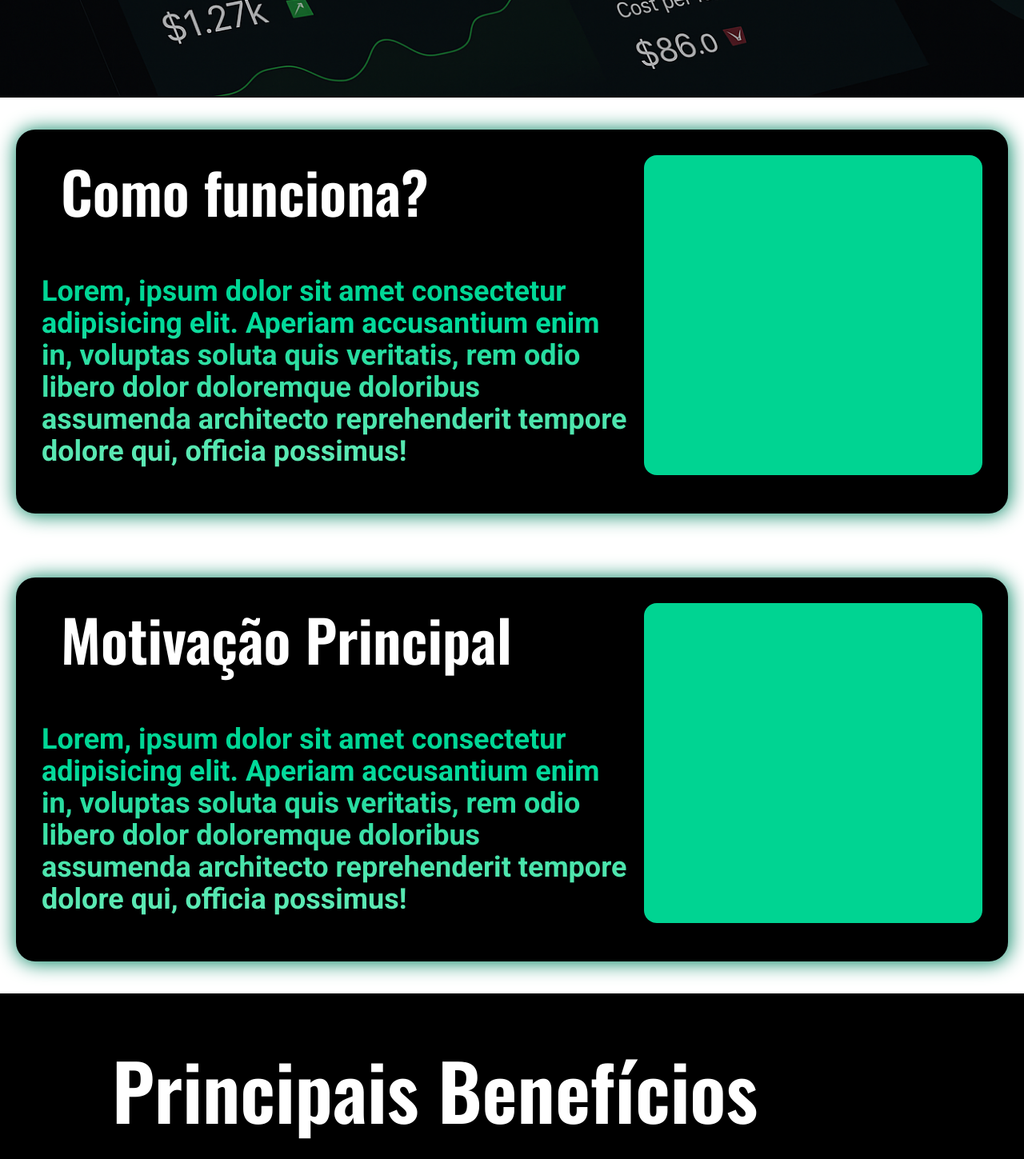
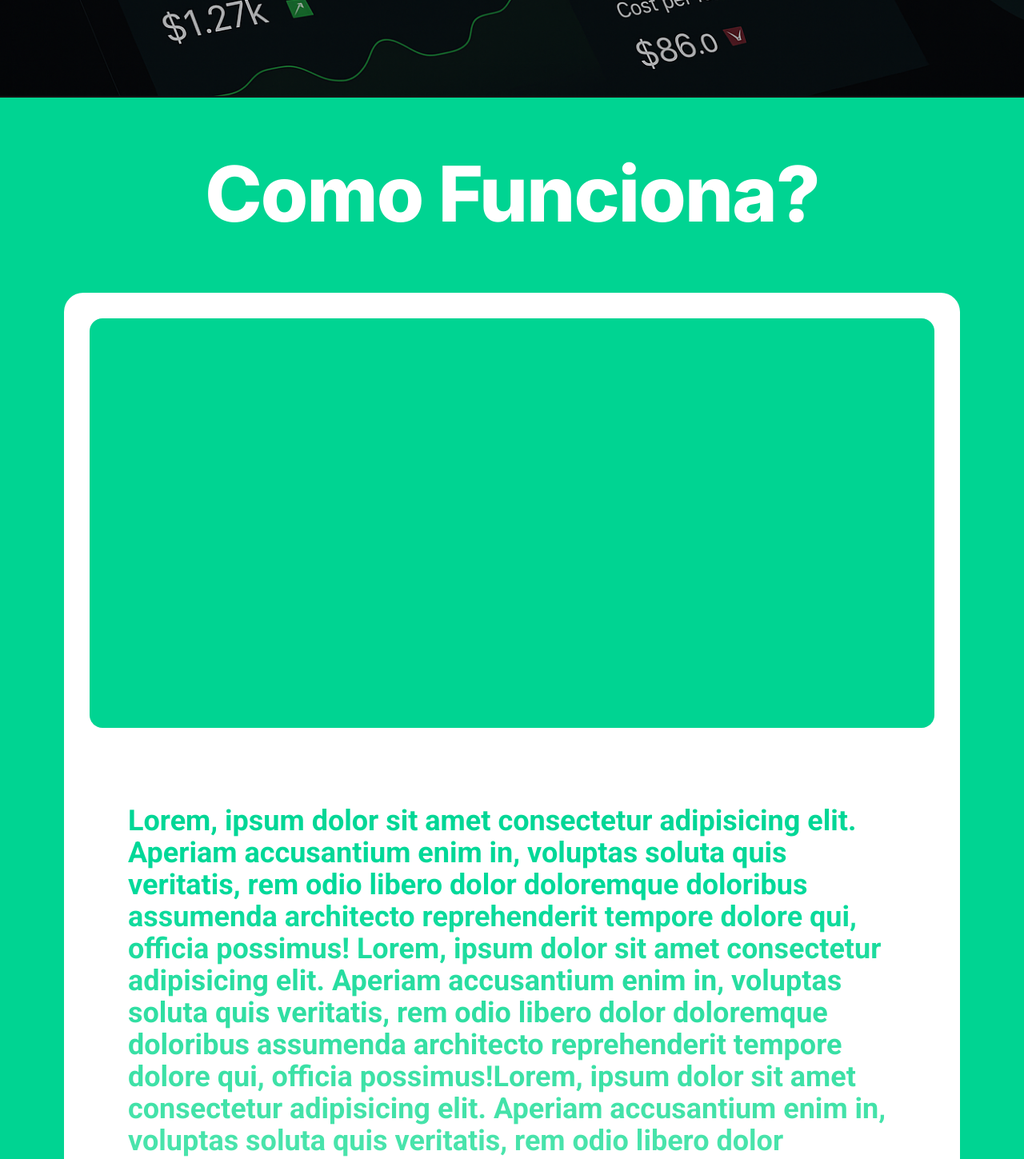
Before and after one commit to financepork/Pork, a React (Vite) app: page / in a window 1280 px wide. Shown: the part 880-2329 px from the top of the page at 80% size. Built offline with nearby package versions, Linux system fonts and the light colour scheme.

Commit message:
secao dois mexida

```diff
--- a/src/components/Card.jsx
+++ b/src/components/Card.jsx
@@ -1,17 +1,17 @@
 import React from 'react'
 
-const Card = ({ title, text, imgPath }) => {
+const Card = ({text, imgPath }) => {
     return (
-        <div className='bg-[var(--color-black)] m-10 w-310 h-120 rounded-3xl flex justify-between p-8 shadow-[1px_1px_25px_1px_var(--color-dark-green)]'>
-            <div>
-                <h2 className='text-[var(--color-white)] font-title leading-tight pb-3 text-7xl ml-6'>{title}</h2>
-                <p className='bg-gradient-to-b from-[var(--color-green)] to-[var(--color-light-green)] bg-clip-text text-4xl font-text mt-12 text-transparent'>{text}</p>
-            </div>
-            <div className='bg-[var(--color-green)] h-100 w-550 ml-5 rounded-2xl'>
+        <div className='bg-[var(--color-white)] m-10 mb-25 w-280 h-320 rounded-3xl flex flex-col p-8'>
+            <div className='bg-[var(--color-green)] h-150  rounded-2xl'>
                 <aside>
                     <img src={imgPath} alt=""/>
                 </aside>
             </div>
+            <div>
+                <p className='bg-gradient-to-b from-[var(--color-green)] to-[var(--color-light-green)] bg-clip-text text-4xl font-text mt-12 text-transparent p-12'>{text}</p>
+            </div>
+
         </div>
     )
 }
--- a/src/index.css
+++ b/src/index.css
@@ -21,7 +21,7 @@
 
     --font-text: 'Roboto', sans-serif;
     --font-title: 'Oswald', sans-serif;
-    --font-title-alt: 'Inter', sans-serif;
+    --font-title-alt: 'Inter';
 }
 
 body {
@@ -40,7 +40,8 @@ body {
     }
     .font-title-alt{
         font-family: var(--font-title-alt);
-        font-weight: 400;
+        font-weight: 800;
+        letter-spacing: -1.75px;
     }
 
     .border-nav {
--- a/src/pages/LandingPage.jsx
+++ b/src/pages/LandingPage.jsx
@@ -24,10 +24,11 @@ const LandingPage = () => {
         </div>
       </section>
       <hr className='border-nav'/>
-      <section className='bg-[var(--color-white)]'>
+      <section className='bg-[var(--color-green)]'>
         <div className=' flex items-center flex-col'>
-          <Card title="Como funciona?" text="Lorem, ipsum dolor sit amet consectetur adipisicing elit. Aperiam accusantium enim in, voluptas soluta quis veritatis, rem odio libero dolor doloremque doloribus assumenda architecto reprehenderit tempore dolore qui, officia possimus!" imgPath="" />
-          <Card title="Motivação Principal " text="Lorem, ipsum dolor sit amet consectetur adipisicing elit. Aperiam accusantium enim in, voluptas soluta quis veritatis, rem odio libero dolor doloremque doloribus assumenda architecto reprehenderit tempore dolore qui, officia possimus!" imgPath="" />
+          <h1 className='text-8xl font-title-alt text-[var(--color-white)] m-9 mt-18'>Como Funciona?</h1>
+          <Card text="Lorem, ipsum dolor sit amet consectetur adipisicing elit. Aperiam accusantium enim in, voluptas soluta quis veritatis, rem odio libero dolor doloremque doloribus assumenda architecto reprehenderit tempore dolore qui, officia possimus!
+          Lorem, ipsum dolor sit amet consectetur adipisicing elit. Aperiam accusantium enim in, voluptas soluta quis veritatis, rem odio libero dolor doloremque doloribus assumenda architecto reprehenderit tempore dolore qui, officia possimus!Lorem, ipsum dolor sit amet consectetur adipisicing elit. Aperiam accusantium enim in, voluptas soluta quis veritatis, rem odio libero dolor doloremque doloribus assumenda architecto reprehenderit tempore dolore qui, officia possimus!Lorem, ipsum dolor sit amet consectetur adipisicing elit." imgPath="" />
         </div>
       </section>
       <section className='bg-[url("/bgPig.png")] bg-cover bg-[120px_80%] '>
@@ -44,7 +45,7 @@ const LandingPage = () => {
       </section>
       <section>
           <div className='space-y-13 min-height-auto ml-34 pt-3 mt-19 ' >
-              <h1 className='text-[var(--color-white)] font-title text-8xl'>Conheça os <span className='bg-gradient-to-r from-[var(--color-white)] to-[var(--color-green)] bg-clip-text text-transparent'>Desenvolvedores</span> <span className='text-[var(--color-green)]'>:</span></h1>
+              <h1 className='text-[var(--color-white)] font-title text-7xl'>Conheça os <span className='bg-gradient-to-r from-[var(--color-white)] to-[var(--color-green)] bg-clip-text text-transparent'>Desenvolvedores</span> <span className='text-[var(--color-green)]'>:</span></h1>
           </div>
           <CardApresentacaoDir className="rounded-bl-full rounded-tl-full ml-15" DevName="Bernardo Soares" DevStack="Front-end Developer" DevDesc="Lorem, ipsum dolor sit amet consectetur adipisicing elit. Aperiam accusantium enim in, voluptas soluta quis veritatis, rem odio libero dolor doloremque doloribus assumenda architecto reprehenderit tempore dolore qui, officia possimus!" DevImgSrc='./fotodevsoares.jpg'/>
           <CardApresentacaoEsq DevName="João Vitor Chaves" DevStack="Back-end Developer" DevDesc="Lorem, ipsum dolor sit amet consectetur adipisicing elit. Aperiam accusantium enim in, voluptas soluta quis veritatis, rem odio libero dolor doloremque doloribus assumenda architecto reprehenderit tempore dolore qui, officia possimus!" DevImgSrc='./fotoDevChaves.jpg'/>
```
